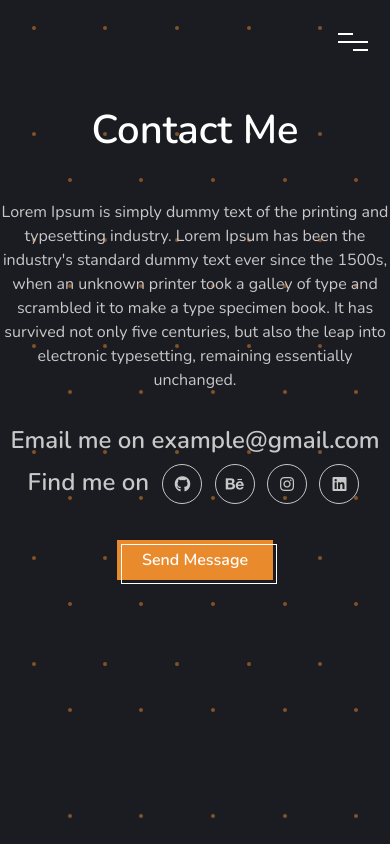
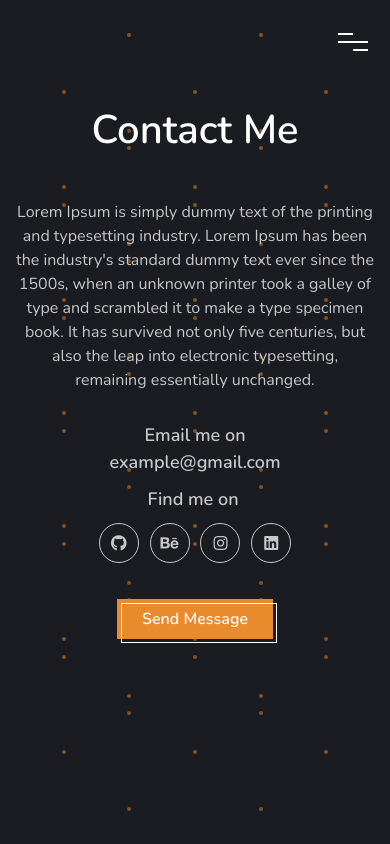
Before and after one commit to debodyuti1/portfolio-1, a PHP site: page / in a window 390 px wide, after a click on "Here". Run offline with PHP 8.4, Linux system fonts and the light colour scheme.

Commit message:
Completed

```diff
--- a/css/style.css
+++ b/css/style.css
@@ -311,6 +311,9 @@ Overlay Effect
     transition-delay: 0.40s;
 }
 
+
+
+
 /* --------------
 Header
 --------------- */
@@ -512,10 +515,12 @@ About Section
     text-transform: capitalize ;
 }
 .about-content p a{
+    font-size: 23px;
     color: var(--main-color);
     text-transform: capitalize;
     font-weight: 600;
     position:relative;
+
 }
 .about-content p a::before{
     content: '';
@@ -527,9 +532,11 @@ About Section
     background-color: var(--main-color);
     transition: width 0.3s ease;
 
+
 }
 .about-content p a:hover::before{
     width: 100%;
+
 }
 
 .about-content h2{
@@ -893,6 +900,7 @@ Portfolio Section
     margin: auto;
     text-align: center;
     justify-content: center;
+    padding: 0 15px;
 }
 
 .contact-text{
@@ -1015,3 +1023,47 @@ margin-right: 4px;
     padding-top: 15px;
     resize: none;
 }
+
+/* Responsive */
+
+@media(max-width:991px){
+    .bg-animation-effect .col-20,
+    .bg-animation-effect .col-5,
+    .bg-animation-effect .col-6{
+        display: none;
+    }
+
+    .bg-animation-effect div{
+        margin-left: calc((100% - 28px) / 8);
+    }
+    .portfolio-item{
+        width: calc(50% - 30px);
+    }
+}
+@media(max-width:767px){
+
+    .bg-animation-effect .col-8,
+    .bg-animation-effect .col-7{
+        display: none;
+    }
+    .bg-animation-effect div{
+        margin-left: calc((100% - 20px) / 6);
+    }
+    .portfolio-item{
+        width: calc(100% - 30px);
+    }
+}
+@media(max-width:575px){
+    .pp-footer h3{
+        font-size: 16px;
+    }
+    .contact-info-item p{
+        font-size: 18px;
+    }
+
+    .contact-info-item span{
+        display: block;
+        margin-bottom: 10px;
+    }
+
+}
--- a/index.html
+++ b/index.html
@@ -9,6 +9,7 @@
     <title>Debodyuti Biswas</title>
 </head>
 <body>
+
 
     <!-- Bg Animation Effect Start -->
     <div class="bg-animation-effect">
```
